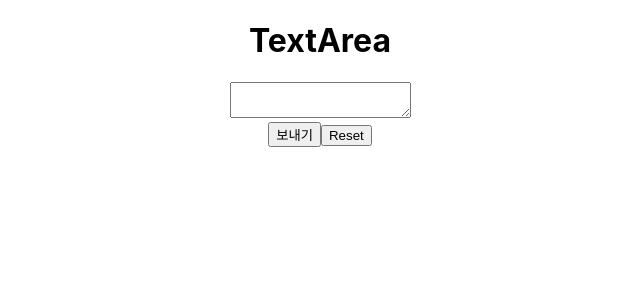
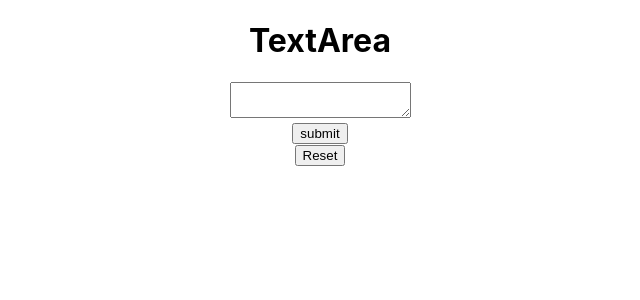
Before and after one commit to bigveloper/form, a React (Create React App) app: page / in a window 1280 px wide. Shown: the top 300 px of the page, without its empty margins (320-960 px from the left). Built offline with nearby package versions, Linux system fonts and the light colour scheme.

Commit message:
onSubmit?

```diff
--- a/src/App.js
+++ b/src/App.js
@@ -20,9 +20,11 @@ function App() {
     return (
         <div className="App">
             <h1>TextArea</h1>
-            <textarea value={value} onChange={onChange} />
-            <br />
-            <button type="submit">보내기</button>
+            <form onSubmit>
+                <textarea value={value} onChange={onChange} />
+                <br />
+                <button onClick>submit</button>
+            </form>
             <button type="reset" onClick={onReset}>
                 Reset
             </button>
```
